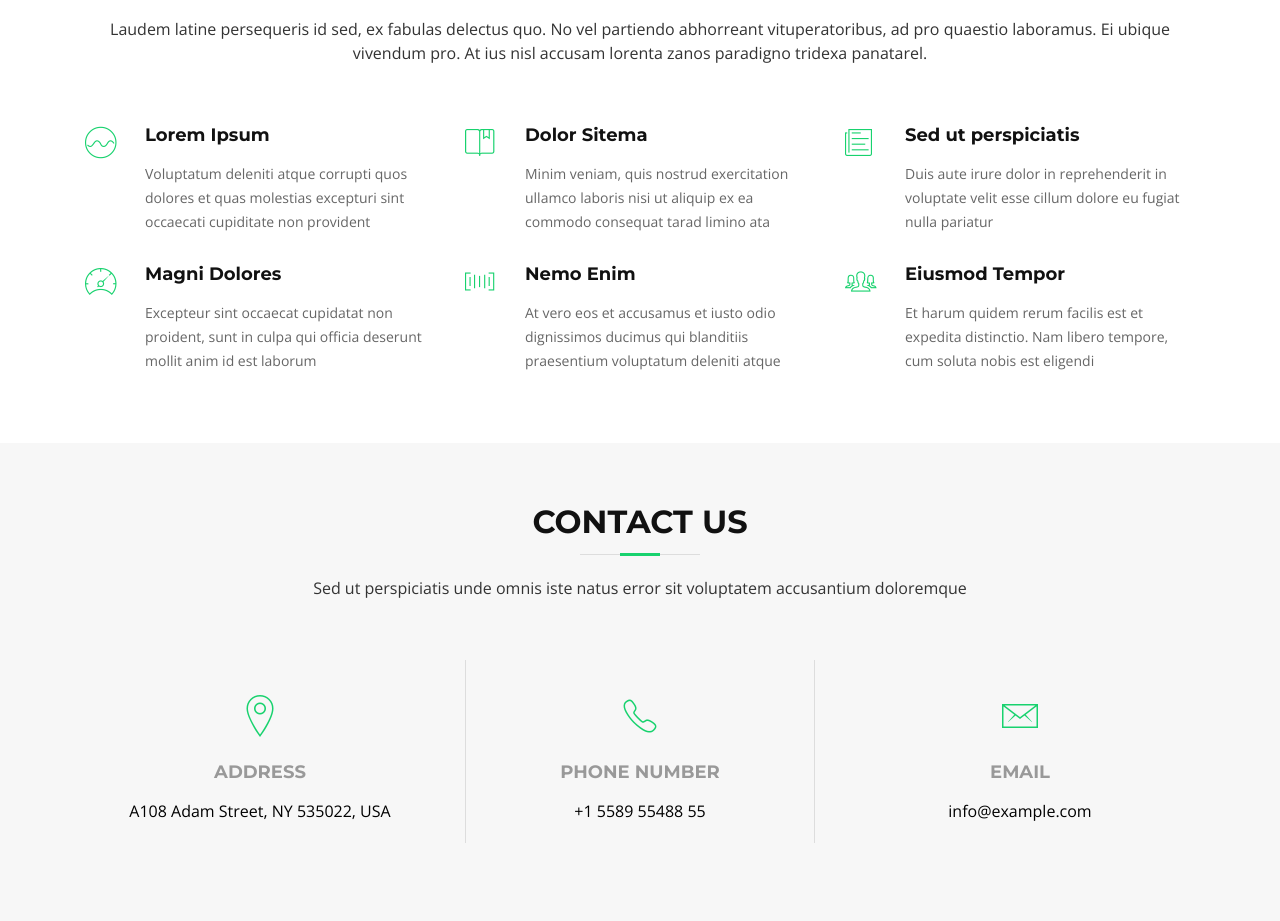
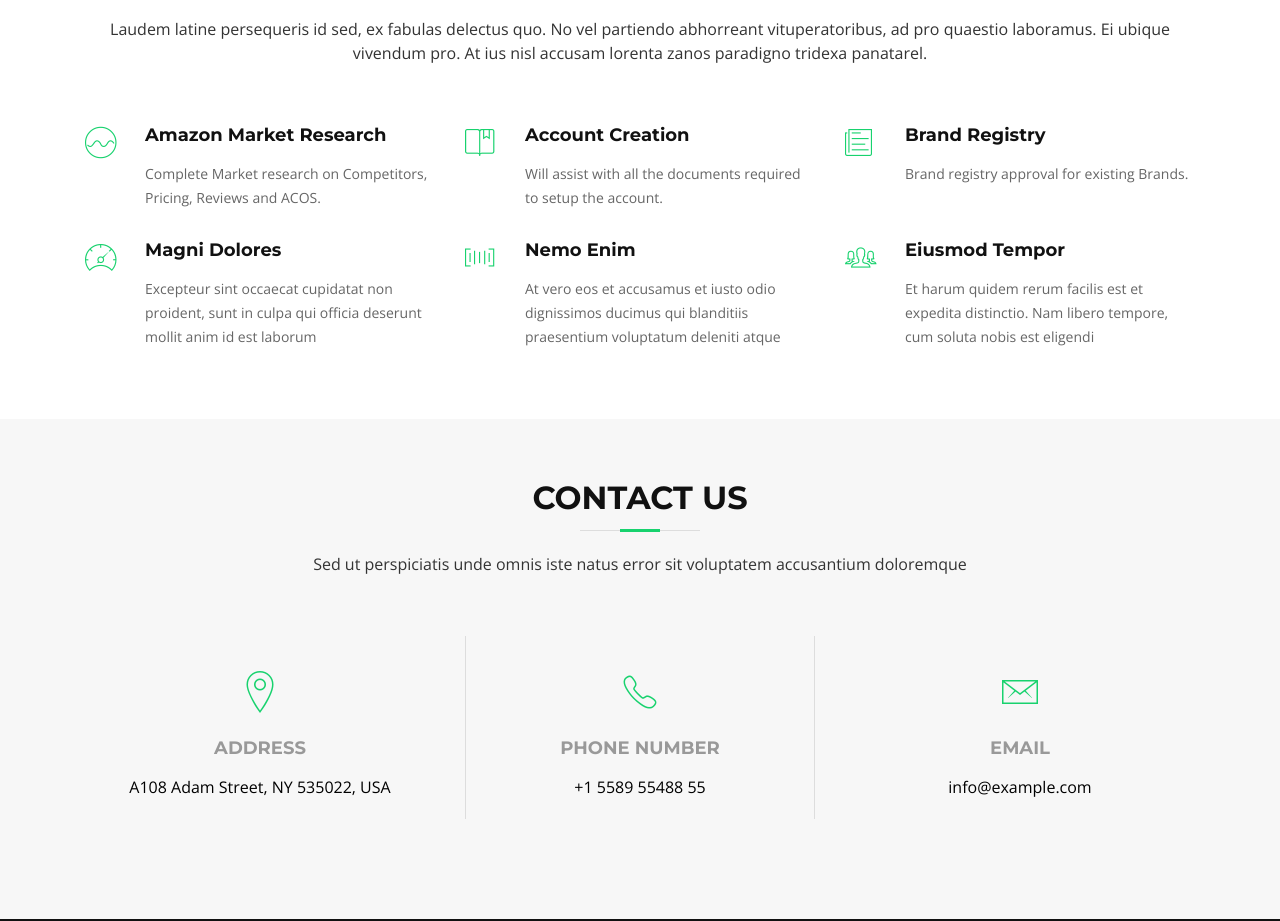
Before and after one commit to projecteagency/projecteagency.github.io, a plain HTML site: page index.html in a window 1280 px wide. Shown: the part 1870-2791 px from the top of the page. Drawn offline with nearby package versions, Linux system fonts and the light colour scheme; files whose address does not match are found by name.

Commit message:
Update index.html

```diff
--- a/index.html
+++ b/index.html
@@ -255,18 +255,18 @@
 
           <div class="col-lg-4 col-md-6 box wow bounceInUp" data-wow-duration="1.4s">
             <div class="icon"><i class="ion-ios-analytics-outline"></i></div>
-            <h4 class="title"><a href="">Lorem Ipsum</a></h4>
-            <p class="description">Voluptatum deleniti atque corrupti quos dolores et quas molestias excepturi sint occaecati cupiditate non provident</p>
+            <h4 class="title"><a href="">Amazon Market Research</a></h4>
+            <p class="description"> Complete Market research on Competitors, Pricing, Reviews and ACOS.</p>
           </div>
           <div class="col-lg-4 col-md-6 box wow bounceInUp" data-wow-duration="1.4s">
             <div class="icon"><i class="ion-ios-bookmarks-outline"></i></div>
-            <h4 class="title"><a href="">Dolor Sitema</a></h4>
-            <p class="description">Minim veniam, quis nostrud exercitation ullamco laboris nisi ut aliquip ex ea commodo consequat tarad limino ata</p>
+            <h4 class="title"><a href="">Account Creation</a></h4>
+            <p class="description">Will assist with all the documents required to setup the account.</p>
           </div>
           <div class="col-lg-4 col-md-6 box wow bounceInUp" data-wow-duration="1.4s">
             <div class="icon"><i class="ion-ios-paper-outline"></i></div>
-            <h4 class="title"><a href="">Sed ut perspiciatis</a></h4>
-            <p class="description">Duis aute irure dolor in reprehenderit in voluptate velit esse cillum dolore eu fugiat nulla pariatur</p>
+            <h4 class="title"><a href="">Brand Registry</a></h4>
+            <p class="description">Brand registry approval for existing Brands.</p>
           </div>
           <div class="col-lg-4 col-md-6 box wow bounceInUp" data-wow-delay="0.1s" data-wow-duration="1.4s">
             <div class="icon"><i class="ion-ios-speedometer-outline"></i></div>
```
